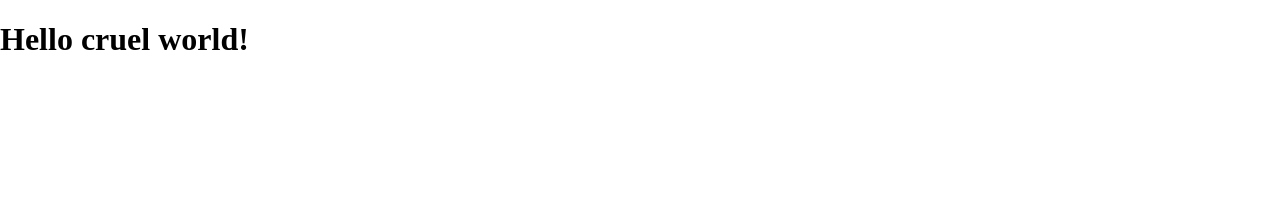
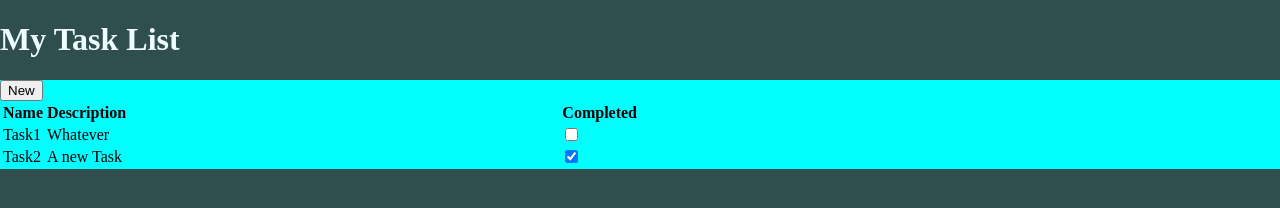
Before and after one commit to AnEvilPenguin/test-pair-programming, a website built with webpack: page src/index.html in a window 1280 px wide. Built offline with nearby package versions, Linux system fonts and the light colour scheme.

Commit message:
feat: basic webpage structure

```diff
--- a/src/index.js
+++ b/src/index.js
@@ -1,9 +1,49 @@
 import './styles.css';
+import { newTodoItem } from './todo';
 
 const body = document.querySelector('body');
 body.classList.add('background');
 
 const hello = document.createElement('h1');
-hello.textContent = 'Hello cruel world!';
+hello.textContent = 'My Task List';
 
 body.appendChild(hello);
+
+const div = document.createElement('div');
+div.classList.add('container');
+
+const newButton = document.createElement('button');
+newButton.textContent = 'New';
+
+div.appendChild(newButton);
+
+const table = document.createElement('table');
+
+const tableHeader = table.createTHead();
+
+const thName = document.createElement('th');
+thName.textContent = 'Name';
+tableHeader.appendChild(thName);
+
+const thDescription = document.createElement('th');
+thDescription.textContent = 'Description';
+tableHeader.appendChild(thDescription);
+
+const thCompleted = document.createElement('th');
+thCompleted.textContent = 'Completed';
+thCompleted.classList.add('end-element');
+tableHeader.appendChild(thCompleted);
+
+const tableBody = table.createTBody();
+
+const task1 = newTodoItem('Task1', 'Whatever');
+tableBody.appendChild(task1);
+
+const task2 = newTodoItem('Task2', 'A new Task', true);
+tableBody.appendChild(task2);
+
+const tableFooter = table.createTFoot();
+
+div.appendChild(table);
+
+body.appendChild(div);
--- a/src/styles.css
+++ b/src/styles.css
@@ -1,4 +1,22 @@
 body {
     margin: 0px;
     padding: 0px;
+
+    background-color: darkslategray;
+    color: azure;
 }
+
+.container {
+    background-color: aqua;
+    color: black;
+}
+
+table {
+    width: 50vw;
+}
+
+td:nth-last-child(2),
+th:nth-last-child(2) {
+    width: 100%;
+    text-align: left;
+}
--- /dev/null
+++ b/src/todo.js
@@ -0,0 +1,22 @@
+
+export function newTodoItem(name, description, completed = false) {
+    const row = document.createElement('tr');
+
+    const nameElement = document.createElement('td');
+    nameElement.textContent = name;
+
+    row.appendChild(nameElement);
+
+    const descriptionElement = document.createElement('td');
+    descriptionElement.textContent = description;
+
+    row.appendChild(descriptionElement);
+
+    const completedElement = document.createElement('input');
+    completedElement.setAttribute('type', 'checkbox');
+    completedElement.checked = completed;
+
+    row.appendChild(completedElement);
+
+    return row;
+}
```
